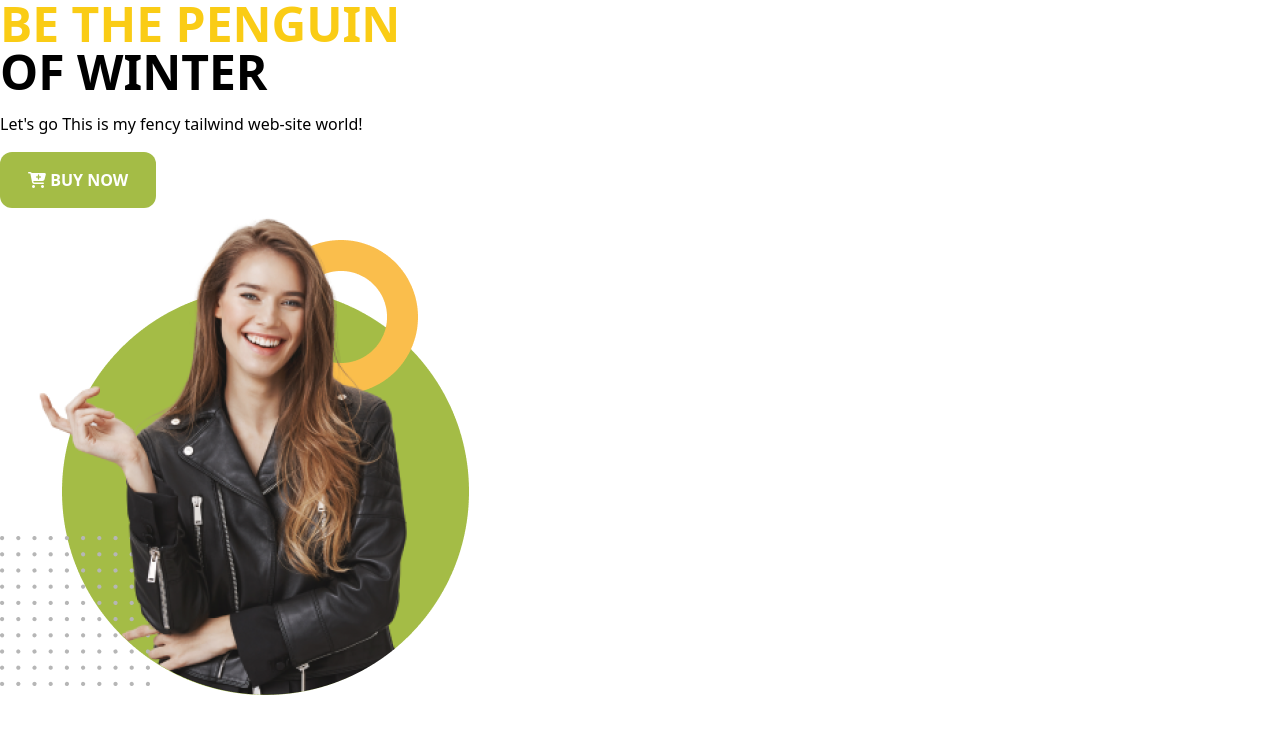
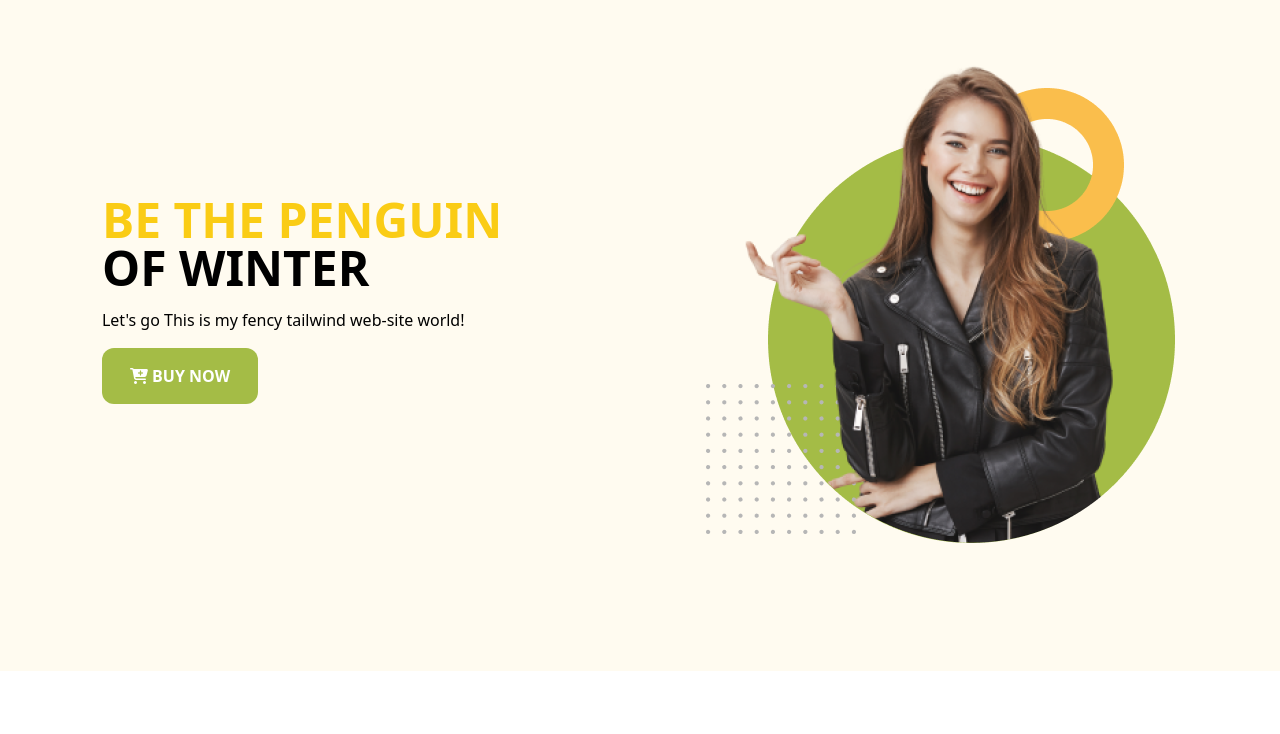
Before and after one commit to MdAnowar1/Penguin-Fashion-with-tailwind, a plain HTML site: page index.html in a window 1280 px wide. Drawn offline with nearby package versions, Linux system fonts and the light colour scheme.

Commit message:
header part already done

```diff
--- a/index.html
+++ b/index.html
@@ -15,6 +15,7 @@
             extend: {
               colors: {
                 clifford: '#da373d',
+                penguin: '#FFFBF0' ,
               }
             }
           }
@@ -22,10 +23,10 @@
       </script>
 </head>
 <body>
-    <header>
-      <section class="container mx-auto">
+    <header class="bg-penguin pb-32 pt-14">
+      <section class="container mx-auto sm:flex items-center justify-around">
         <div class="space-y-4">
-          <h1 class="text-5xl uppercase font-bold"><span class="text-yellow-400">Be the Penguin</span>
+          <h1 class="text-2xl sm:text-5xl uppercase font-bold"><span class="text-yellow-400">Be the Penguin</span>
             <br>
             Of Winter</h1>
             <p>Let's go This is my fency tailwind web-site world!</p>
@@ -33,8 +34,8 @@
               <i class="fa-solid fa-cart-plus"></i>
               Buy Now</button>
         </div>
-        <div>
-          <img src="images/model.png" alt="">
+        <div class="pt-8 sm:pt-0">
+          <img class="w-1/2 sm:w-full" src="images/model.png" alt="">
         </div>
       </section>
     </header>
```
Also changed, not shown: 1 other file.
